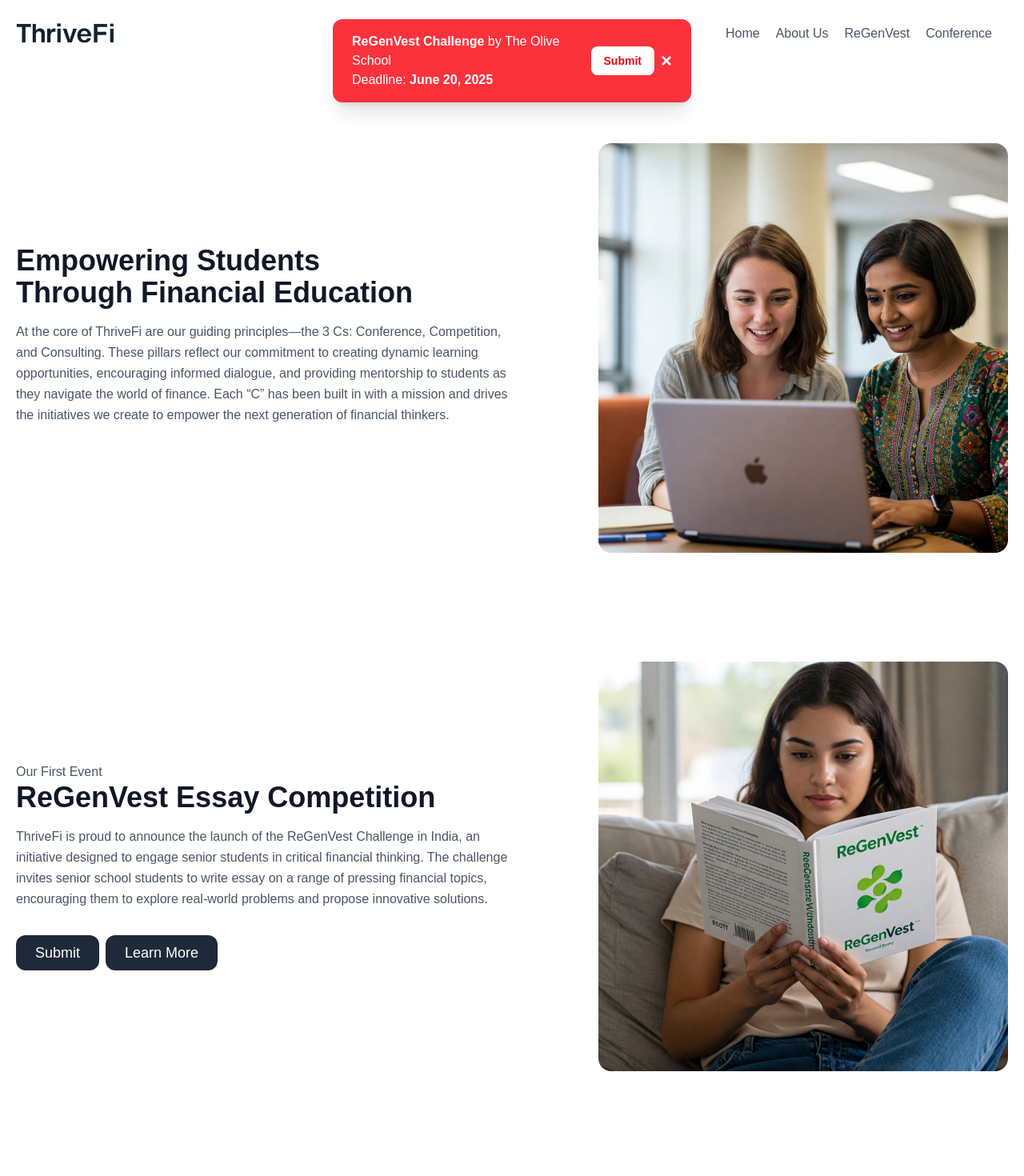
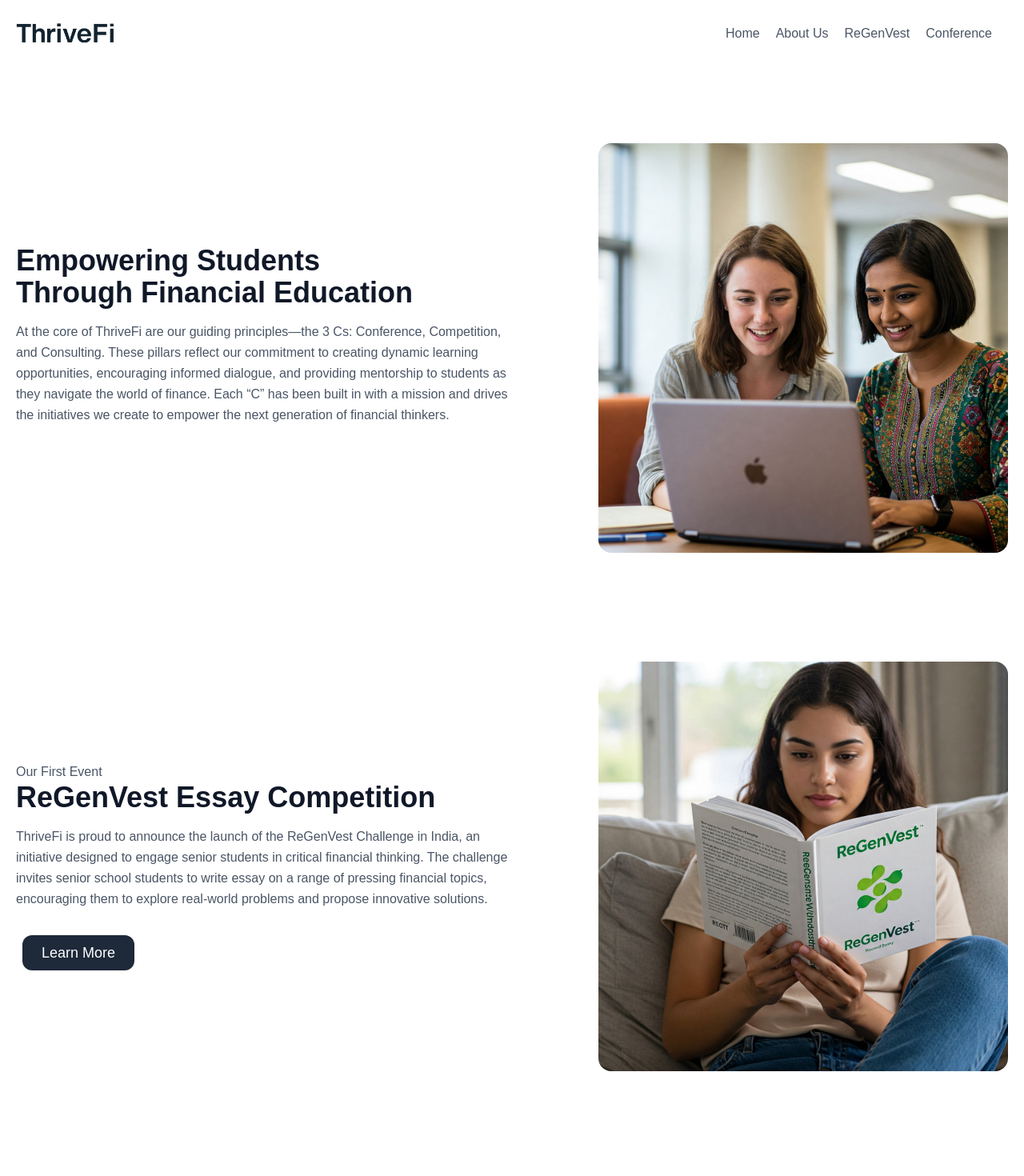
Before and after one commit to Vab31/finance_comp, a Next.js app: page / in a window 1280 px wide. Shown: the top 1470 px of the page at 80% size. Built offline with nearby package versions, Linux system fonts and the light colour scheme.

Commit message:
remove submission link

```diff
--- a/src/app/component/regenvest_home/hero.js
+++ b/src/app/component/regenvest_home/hero.js
@@ -13,10 +13,10 @@
     <p class="mb-3 leading-relaxed text-3xl font-serif text-gray-200">Deadline: June 20, 2025</p>
 
         <div class="flex justify-center">
-        <a href='https://docs.google.com/forms/d/e/1FAIpQLSdjsiBbhJyug5E96pEzcPRKb5ag06RsDxgu8kbemsRuw88vrA/viewform?usp=header'>
+        {/* <a href='https://docs.google.com/forms/d/e/1FAIpQLSdjsiBbhJyug5E96pEzcPRKb5ag06RsDxgu8kbemsRuw88vrA/viewform?usp=header'>
 
           <button class="inline-flex text-white bg-indigo-500 border-0 py-2 px-6 focus:outline-none hover:bg-indigo-600 rounded text-lg">Submit</button>
-       </a>
+       </a> */}
         </div>
       </div>
       <div class="lg:max-w-lg lg:w-full md:w-1/2 w-5/6 border-2 rounded-2xl border-white shadow-amber-100">
--- a/src/app/component/thriveFi/event.js
+++ b/src/app/component/thriveFi/event.js
@@ -16,12 +16,12 @@
 
        </p>
             <div className="flex justify-center">
-            <a href='https://docs.google.com/forms/d/e/1FAIpQLSdjsiBbhJyug5E96pEzcPRKb5ag06RsDxgu8kbemsRuw88vrA/viewform?usp=header'>
+            {/* <a href='https://docs.google.com/forms/d/e/1FAIpQLSdjsiBbhJyug5E96pEzcPRKb5ag06RsDxgu8kbemsRuw88vrA/viewform?usp=header'>
 
               <button className="inline-flex text-white bg-gray-800 border-0  py-2 px-6 focus:outline-none hover:bg-gray-950 rounded-xl text-lg">
                 Submit
               </button>
-              </a>
+              </a> */}
               <a href='/regenvest'>
               <button className="inline-flex text-white bg-gray-800 border-0 mx-2 py-2 px-6 focus:outline-none hover:bg-gray-950 rounded-xl text-lg">
                 Learn More
--- a/src/app/page.js
+++ b/src/app/page.js
@@ -21,7 +21,7 @@
      <Downhero/>
      <Fre/>
      <Footer/> */}
-     <FlashBanner/>
+     {/* <FlashBanner/> */}
 
      <Page/>
     </div>
```
